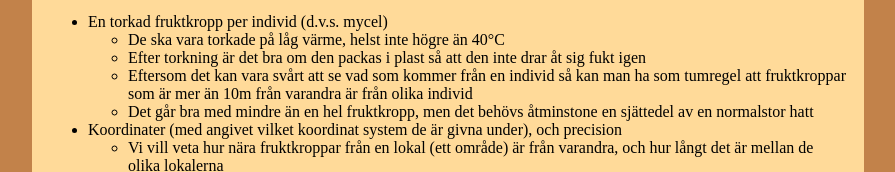
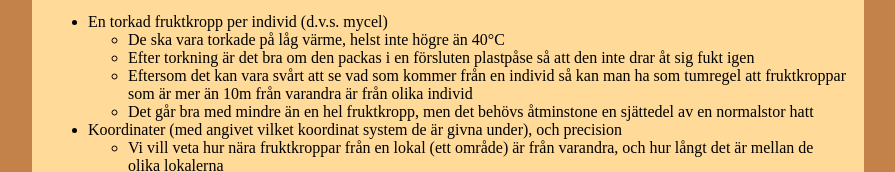
Before and after one commit to RybergGroup/publicpop, a plain HTML site: page index.html in a window 1280 px wide. Shown: the part 303-475 px from the top of the page, without its empty margins (192-1087 px from the left). Drawn offline with Linux system fonts and the light colour scheme.

Commit message:
Minor change

```diff
--- a/index.html
+++ b/index.html
@@ -23,7 +23,7 @@ Det man ska tänka på är att vi vill ha:
 <li>En torkad fruktkropp per individ (d.v.s. mycel)
     <ul>
         <li>De ska vara torkade på låg värme, helst inte högre än 40&degC</li>
-        <li>Efter torkning är det bra om den packas i plast så att den inte drar åt sig fukt igen</li>
+        <li>Efter torkning är det bra om den packas i en försluten plastpåse så att den inte drar åt sig fukt igen</li>
     <li>Eftersom det kan vara svårt att se vad som kommer från en individ så kan man ha som tumregel att fruktkroppar som är mer än 10m från varandra är från olika individ</li>
     <li>Det går bra med mindre än en hel fruktkropp, men det behövs åtminstone en sjättedel av en normalstor hatt</li>
     </ul>
```
